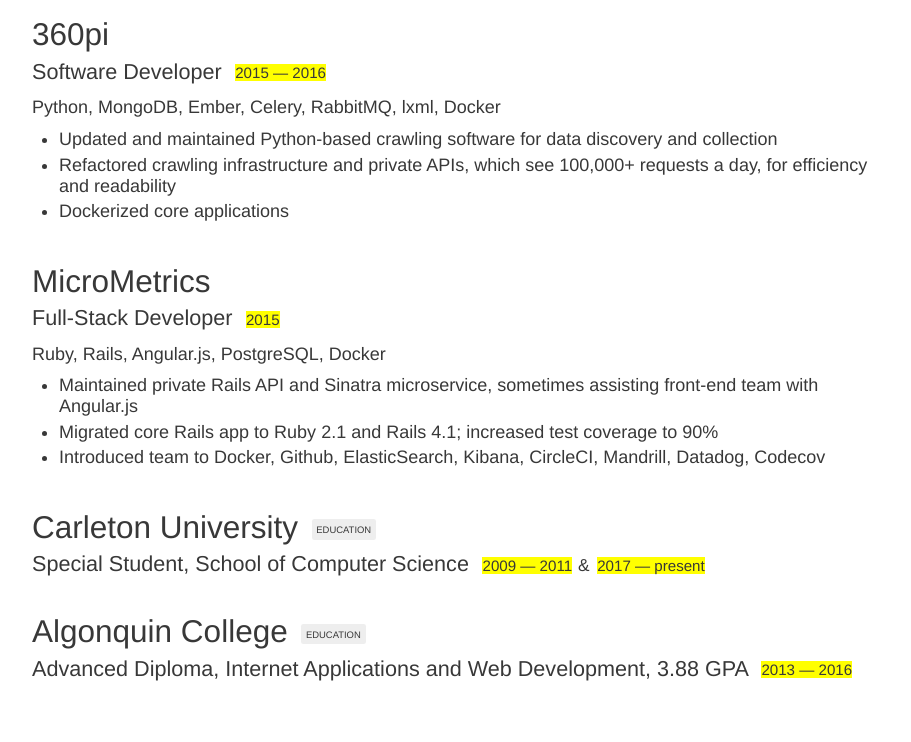
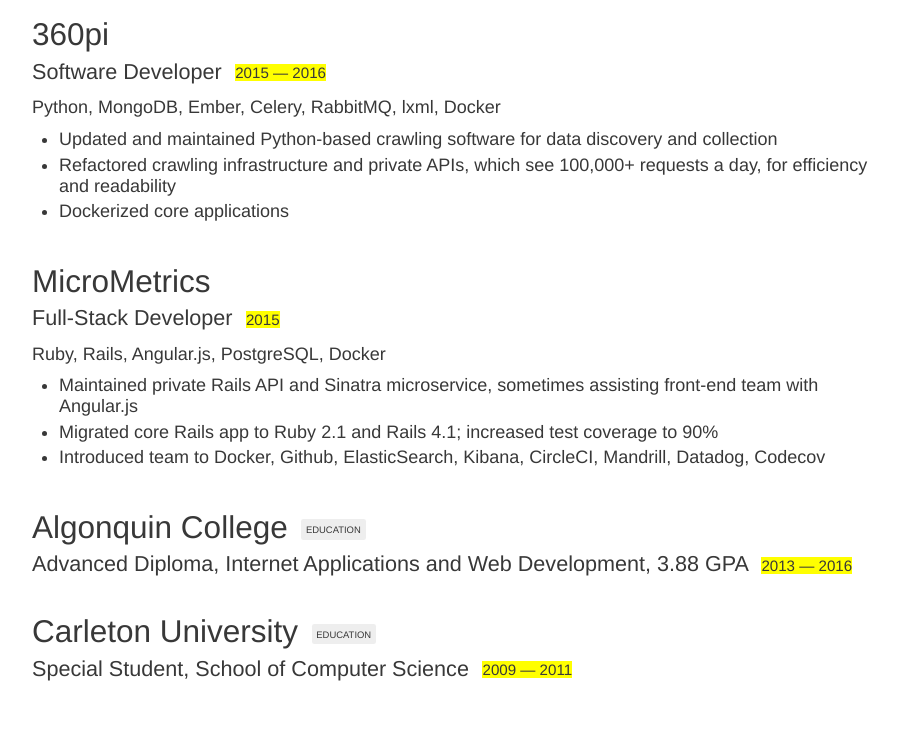
Before and after one commit to arbourd/dylanarbour.com, a plain HTML site: page cv/index.html in a window 1280 px wide. Shown: the part 862-1604 px from the top of the page, without its empty margins (184-1095 px from the left). Drawn offline with Linux system fonts and the light colour scheme; a web font is replaced by a local one.

Commit message:
Reorder education

```diff
--- a/cv/index.html
+++ b/cv/index.html
@@ -86,12 +86,12 @@
           </ul>
         </section>
         <section>
-          <h2>Carleton University <span class="desc-box">education</span></h2>
-          <h3>Special Student, School of Computer Science <span class="date">2009 &#8212; 2011</span> <span class="amp">&amp;</span><span class="date">2017 &#8212; present</span></h3>
+          <h2>Algonquin College <span class="desc-box">education</span></h2>
+          <h3>Advanced Diploma, Internet Applications and Web Development, 3.88 GPA <span class="date">2013 &#8212; 2016</span></h3>
         </section>
         <section>
-          <h2>Algonquin College <span class="desc-box">education</span></h2>
-          <h3>Advanced Diploma, Internet Applications and Web Development, 3.88 GPA <span class="date">2013 &#8212; 2016</span></h3>
+          <h2>Carleton University <span class="desc-box">education</span></h2>
+          <h3>Special Student, School of Computer Science <span class="date">2009 &#8212; 2011</span></h3>
         </section>
       </section>
     </main>
```
